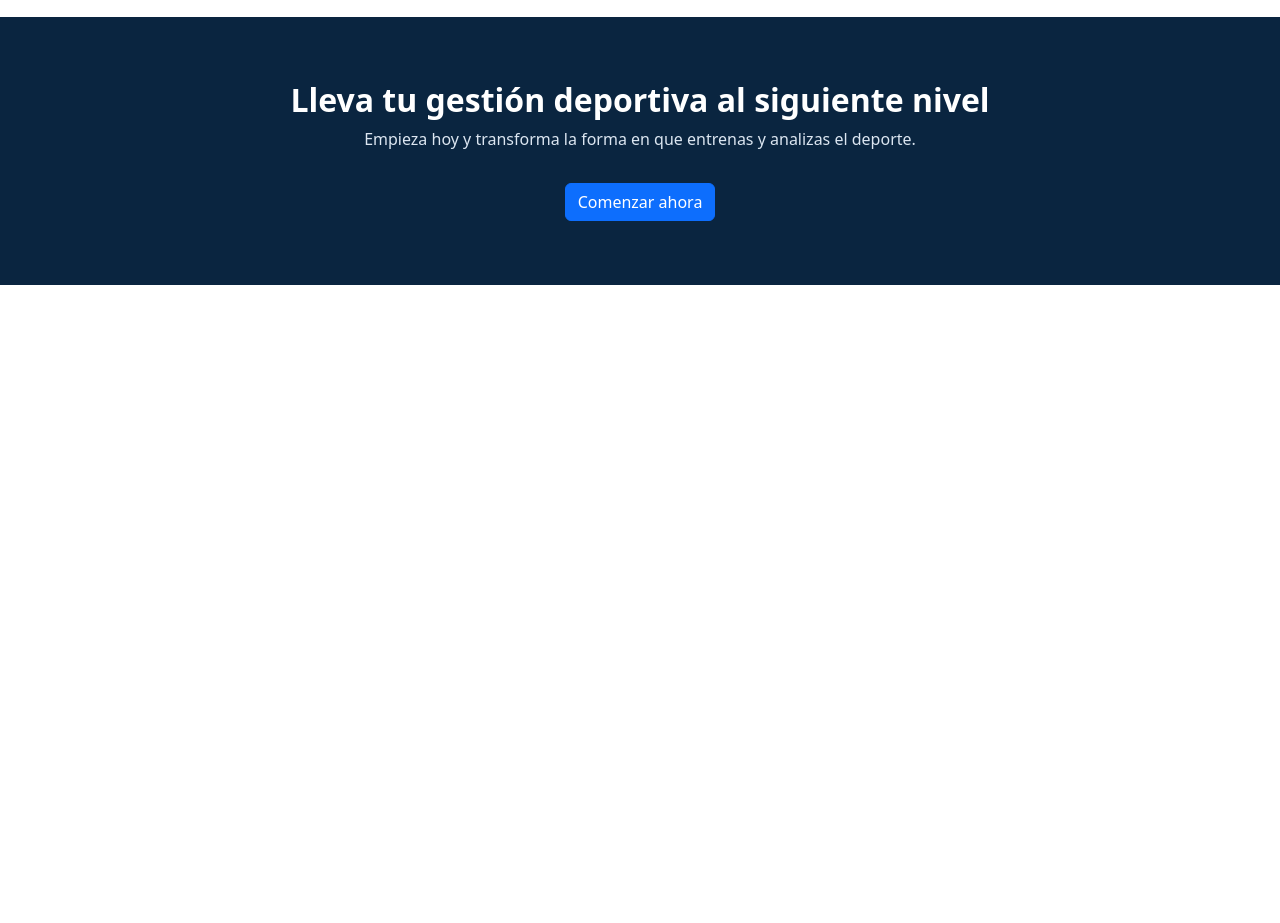
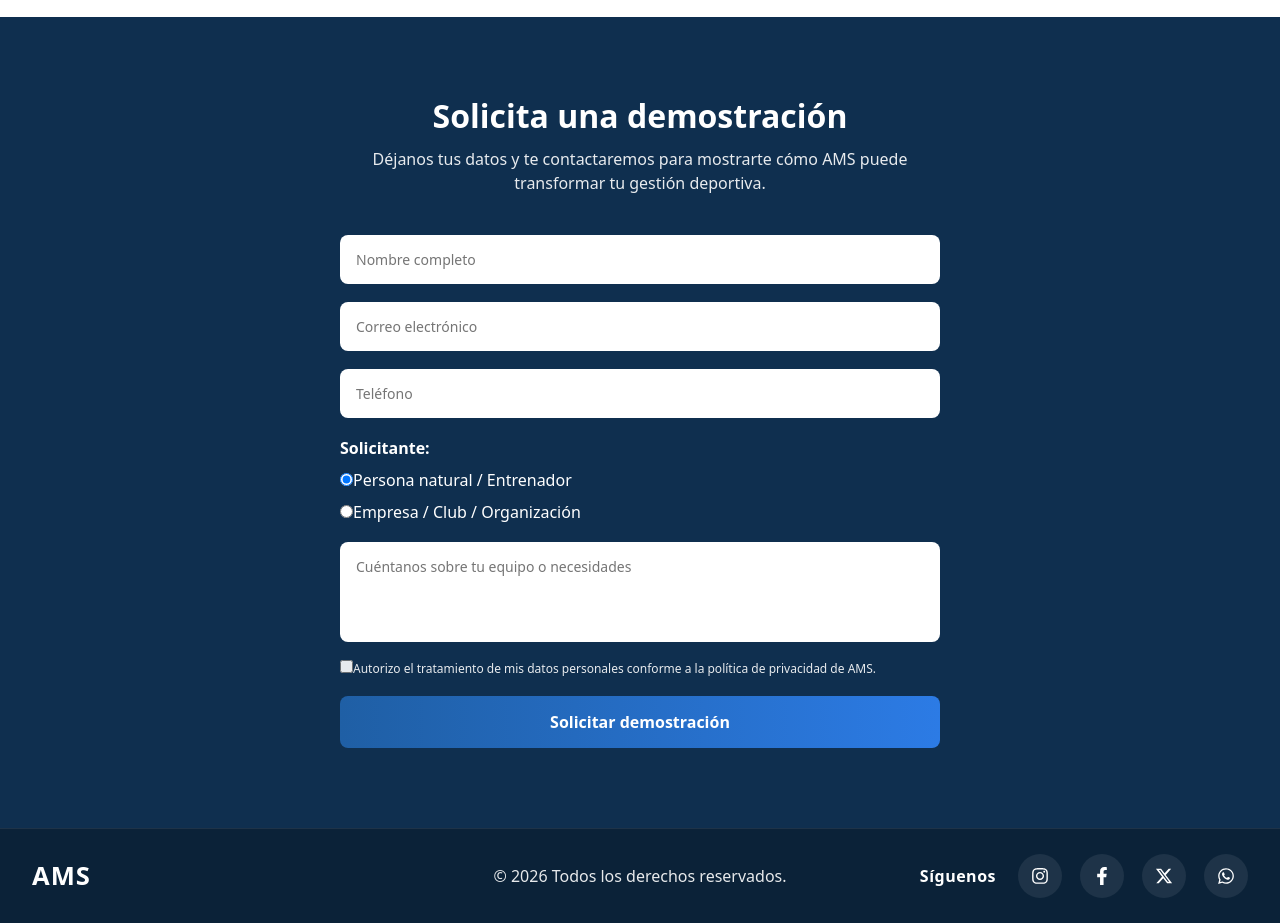
Before and after one commit to Juanes2192/FenixHealth, a React (Vite) app in the folder client/: page / in a window 1280 px wide. Shown: the part 1540-2463 px from the top of the page. Before the commit the page ends 1825 px from the top, so only its background shows below. Built offline with nearby package versions, Linux system fonts and the light colour scheme; no server answers.

Commit message:
Form de landing 1parte

```diff
--- a/client/src/pages/public/landing/CTA.jsx
+++ b/client/src/pages/public/landing/CTA.jsx
@@ -1,22 +1,188 @@
-import { Container, Button } from "react-bootstrap";
+import { useState } from "react";
+import axios from "../../../api/axios";
 import styles from "./CTA.module.css";
 
-export default function CTA() {
-    return (
-        <section id="contacto" className={styles.section}>
-            <Container className="text-center">
-                <h2 className={styles.title}>
-                    Lleva tu gestión deportiva al siguiente nivel
-                </h2>
+const CTA = () => {
+  const [form, setForm] = useState({
+    name: "",
+    email: "",
+    phone: "",
+    applicantType: "individual",
+    organizationName: "",
+    message: "",
+    acceptPolicy: false,
+  });
 
-                <p className={styles.text}>
-                    Empieza hoy y transforma la forma en que entrenas y analizas el deporte.
-                </p>
+  const [loading, setLoading] = useState(false);
+  const [responseMessage, setResponseMessage] = useState(null);
 
-                <Button className="btn-primary-custom">
-                    Comenzar ahora
-                </Button>
-            </Container>
-        </section>
-    );
-}
+  const handleChange = (e) => {
+    const { name, value, type, checked } = e.target;
+
+    setForm((prev) => ({
+      ...prev,
+      [name]: type === "checkbox" ? checked : value,
+    }));
+  };
+
+  const handleSubmit = async (e) => {
+    e.preventDefault();
+
+    if (!form.acceptPolicy) {
+      return setResponseMessage(
+        "Debes aceptar la política de tratamiento de datos."
+      );
+    }
+
+    if (
+      form.applicantType === "organization" &&
+      !form.organizationName
+    ) {
+      return setResponseMessage(
+        "Debes ingresar el nombre de la organización."
+      );
+    }
+
+    try {
+      setLoading(true);
+
+      const { data } = await axios.post("/leads", form);
+
+      setResponseMessage(data.message);
+
+      setForm({
+        name: "",
+        email: "",
+        phone: "",
+        applicantType: "individual",
+        organizationName: "",
+        message: "",
+        acceptPolicy: false,
+      });
+    } catch (error) {
+      setResponseMessage("Error al enviar la solicitud.");
+    } finally {
+      setLoading(false);
+    }
+  };
+
+  return (
+    <section className={styles.ctaSection}>
+      <div className={styles.wrapper}>
+        <h2 className={styles.title}>Solicita una demostración</h2>
+
+        <p className={styles.subtitle}>
+          Déjanos tus datos y te contactaremos para mostrarte cómo
+          AMS puede transformar tu gestión deportiva.
+        </p>
+
+        <form onSubmit={handleSubmit} className={styles.form}>
+          <input
+            className={styles.input}
+            type="text"
+            name="name"
+            placeholder="Nombre completo"
+            value={form.name}
+            onChange={handleChange}
+            required
+          />
+
+          <input
+            className={styles.input}
+            type="email"
+            name="email"
+            placeholder="Correo electrónico"
+            value={form.email}
+            onChange={handleChange}
+            required
+          />
+
+          <input
+            className={styles.input}
+            type="text"
+            name="phone"
+            placeholder="Teléfono"
+            value={form.phone}
+            onChange={handleChange}
+          />
+
+          {/* SOLICITANTE */}
+          <div className={styles.radioGroup}>
+            <span className={styles.label}>Solicitante:</span>
+
+            <div className={styles.radioOptions}>
+              <label>
+                <input
+                  type="radio"
+                  name="applicantType"
+                  value="individual"
+                  checked={form.applicantType === "individual"}
+                  onChange={handleChange}
+                />
+                Persona natural / Entrenador
+              </label>
+
+              <label>
+                <input
+                  type="radio"
+                  name="applicantType"
+                  value="organization"
+                  checked={form.applicantType === "organization"}
+                  onChange={handleChange}
+                />
+                Empresa / Club / Organización
+              </label>
+            </div>
+          </div>
+
+          {form.applicantType === "organization" && (
+            <input
+              className={styles.input}
+              type="text"
+              name="organizationName"
+              placeholder="Nombre de la empresa / club"
+              value={form.organizationName}
+              onChange={handleChange}
+              required
+            />
+          )}
+
+          <textarea
+            className={styles.textarea}
+            name="message"
+            placeholder="Cuéntanos sobre tu equipo o necesidades"
+            value={form.message}
+            onChange={handleChange}
+          />
+
+          <div className={styles.policy}>
+            <label>
+              <input
+                type="checkbox"
+                name="acceptPolicy"
+                checked={form.acceptPolicy}
+                onChange={handleChange}
+              />
+              Autorizo el tratamiento de mis datos personales conforme a la
+              política de privacidad de AMS.
+            </label>
+          </div>
+
+          <button
+            type="submit"
+            disabled={loading}
+            className={styles.button}
+          >
+            {loading ? "Enviando..." : "Solicitar demostración"}
+          </button>
+
+          {responseMessage && (
+            <p className={styles.response}>{responseMessage}</p>
+          )}
+        </form>
+      </div>
+    </section>
+  );
+};
+
+export default CTA;
--- a/client/src/pages/public/landing/CTA.module.css
+++ b/client/src/pages/public/landing/CTA.module.css
@@ -1,14 +1,100 @@
-.section {
-  padding: 4rem 0;
-  background-color: var(--blue-dark);
+.ctaSection {
+  background: #0f2f4f;
+  padding: 80px 20px;
+  color: white;
+}
+
+.wrapper {
+  max-width: 600px;
+  margin: 0 auto;
+  text-align: center;
 }
 
 .title {
-  color: #ffffff;
+  font-size: 2rem;
+  font-weight: 700;
+}
+
+.subtitle {
+  margin-top: 12px;
+  opacity: 0.9;
+}
+
+.form {
+  margin-top: 40px;
+  display: flex;
+  flex-direction: column;
+  gap: 18px;
+}
+
+/* Inputs */
+
+.input {
+  padding: 14px 16px;
+  border-radius: 8px;
+  border: none;
+  font-size: 14px;
+}
+
+.textarea {
+  padding: 14px 16px;
+  border-radius: 8px;
+  border: none;
+  font-size: 14px;
+  min-height: 100px;
+  resize: none;
+}
+
+/* Radio */
+
+.radioGroup {
+  text-align: left;
+}
+
+.label {
   font-weight: 600;
 }
 
-.text {
-  color: #dce6f1;
-  margin-bottom: 2rem;
+.radioOptions {
+  display: flex;
+  flex-direction: column;
+  gap: 8px;
+  margin-top: 8px;
 }
+
+/* Policy */
+
+.policy {
+  font-size: 12px;
+  text-align: left;
+  opacity: 0.9;
+}
+
+/* Button */
+
+.button {
+  padding: 14px;
+  border-radius: 8px;
+  border: none;
+  background: linear-gradient(
+    90deg,
+    #1f5fa5,
+    #2c7be5
+  );
+  color: white;
+  font-weight: 600;
+  cursor: pointer;
+  transition: 0.3s;
+}
+
+.button:hover {
+  transform: translateY(-2px);
+  opacity: 0.9;
+}
+
+/* Response */
+
+.response {
+  margin-top: 10px;
+  font-size: 14px;
+}
--- /dev/null
+++ b/client/src/pages/public/landing/Footer.jsx
@@ -0,0 +1,77 @@
+import styles from "./Footer.module.css";
+import {
+  FaInstagram,
+  FaFacebookF,
+  FaWhatsapp,
+} from "react-icons/fa";
+import { FaXTwitter } from "react-icons/fa6";
+
+const Footer = () => {
+  return (
+    <footer className={styles.footer}>
+      <div className={styles.container}>
+
+        {/* Izquierda */}
+        <div className={styles.left}>
+          <span className={styles.brand}>AMS</span>
+        </div>
+
+        {/* Centro */}
+        <div className={styles.center}>
+          © {new Date().getFullYear()} Todos los derechos reservados.
+        </div>
+
+        {/* Derecha */}
+        <div className={styles.right}>
+          <span className={styles.follow}>Síguenos</span>
+          <div className={styles.social}>
+
+            {/* Instagram */}
+            <a
+              href="https://www.instagram.com/athletemanagementservices?igsh=MW5rbTJ0OHF5d2tqZA=="
+              target="_blank"
+              rel="noopener noreferrer"
+              aria-label="Instagram"
+            >
+              <FaInstagram />
+            </a>
+
+            {/* Facebook */}
+            <a
+              href="https://www.facebook.com/share/1Fyu6y3SQW/"
+              target="_blank"
+              rel="noopener noreferrer"
+              aria-label="Facebook"
+            >
+              <FaFacebookF />
+            </a>
+
+            {/* X */}
+            <a
+              href="#"
+              target="_blank"
+              rel="noopener noreferrer"
+              aria-label="X"
+            >
+              <FaXTwitter />
+            </a>
+
+            {/* WhatsApp */}
+            <a
+              href="#"
+              target="_blank"
+              rel="noopener noreferrer"
+              aria-label="WhatsApp"
+            >
+              <FaWhatsapp />
+            </a>
+
+          </div>
+        </div>
+
+      </div>
+    </footer>
+  );
+};
+
+export default Footer;
--- /dev/null
+++ b/client/src/pages/public/landing/Footer.module.css
@@ -0,0 +1,139 @@
+.footer {
+  background: #0b2238;
+  color: white;
+  padding: 25px 0;
+  border-top: 1px solid rgba(255, 255, 255, 0.08);
+}
+
+.container {
+  max-width: 1400px;
+  margin: 0 auto;
+  padding: 0 2rem;
+
+  display: grid;
+  grid-template-columns: 1fr auto 1fr;
+  align-items: center;
+}
+
+/* ===================== */
+/* IZQUIERDA */
+/* ===================== */
+
+.left {
+  display: flex;
+  align-items: center;
+}
+
+.brand {
+  font-size: 1.6rem;
+  font-weight: 700;
+  letter-spacing: 1px;
+}
+
+/* ===================== */
+/* CENTRO */
+/* ===================== */
+
+.center {
+  text-align: center;
+  font-size: 16px;
+  font-weight: 500;
+  opacity: 0.9;
+}
+
+/* ===================== */
+/* DERECHA */
+/* ===================== */
+
+.right {
+  display: flex;
+  justify-content: flex-end;
+  align-items: center;
+  gap: 22px;
+}
+
+.follow {
+  font-size: 16px;
+  font-weight: 600;
+  letter-spacing: 0.5px;
+}
+
+/* ===================== */
+/* REDES */
+/* ===================== */
+
+.social {
+  display: flex;
+  gap: 18px;
+}
+
+.social a {
+  width: 44px;
+  height: 44px;
+
+  display: flex;
+  align-items: center;
+  justify-content: center;
+
+  border-radius: 50%;
+  background: rgba(255, 255, 255, 0.08);
+  color: white;
+  font-size: 18px;
+
+  transition: all 0.3s ease;
+}
+
+/* Instagram */
+.social a:nth-child(1):hover {
+  background: radial-gradient(
+    circle at 30% 107%,
+    #fdf497 0%,
+    #fdf497 5%,
+    #fd5949 45%,
+    #d6249f 60%,
+    #285AEB 90%
+  );
+}
+
+/* Facebook */
+.social a:nth-child(2):hover {
+  background: #1877f2;
+}
+
+/* X */
+.social a:nth-child(3):hover {
+  background: #000000;
+}
+
+/* WhatsApp */
+.social a:nth-child(4):hover {
+  background: #25D366;
+}
+
+/* Hover general */
+.social a:hover {
+  transform: translateY(-4px);
+  box-shadow: 0 8px 20px rgba(0, 0, 0, 0.25);
+}
+
+/* ===================== */
+/* RESPONSIVE */
+/* ===================== */
+
+@media (max-width: 900px) {
+  .container {
+    grid-template-columns: 1fr;
+    gap: 25px;
+    text-align: center;
+  }
+
+  .left,
+  .right {
+    justify-content: center;
+  }
+
+  .right {
+    flex-direction: column;
+    gap: 12px;
+  }
+}
--- a/client/src/pages/public/landing/Landing.jsx
+++ b/client/src/pages/public/landing/Landing.jsx
@@ -8,6 +8,7 @@ const Hero = lazy(() => import("./Hero"));
 const Features = lazy(() => import("./Features"));
 const Benefits = lazy(() => import("./Benefits"));
 const CTA = lazy(() => import("./CTA"));
+const Footer = lazy(() => import("./Footer"));
 
 export default function Landing() {
   return (
@@ -32,6 +33,10 @@ export default function Landing() {
       <Suspense fallback={null}>
         <CTA />
       </Suspense>
+
+      <Suspense fallback={null}>
+        <Footer />
+      </Suspense>
     </>
   );
 }
```
